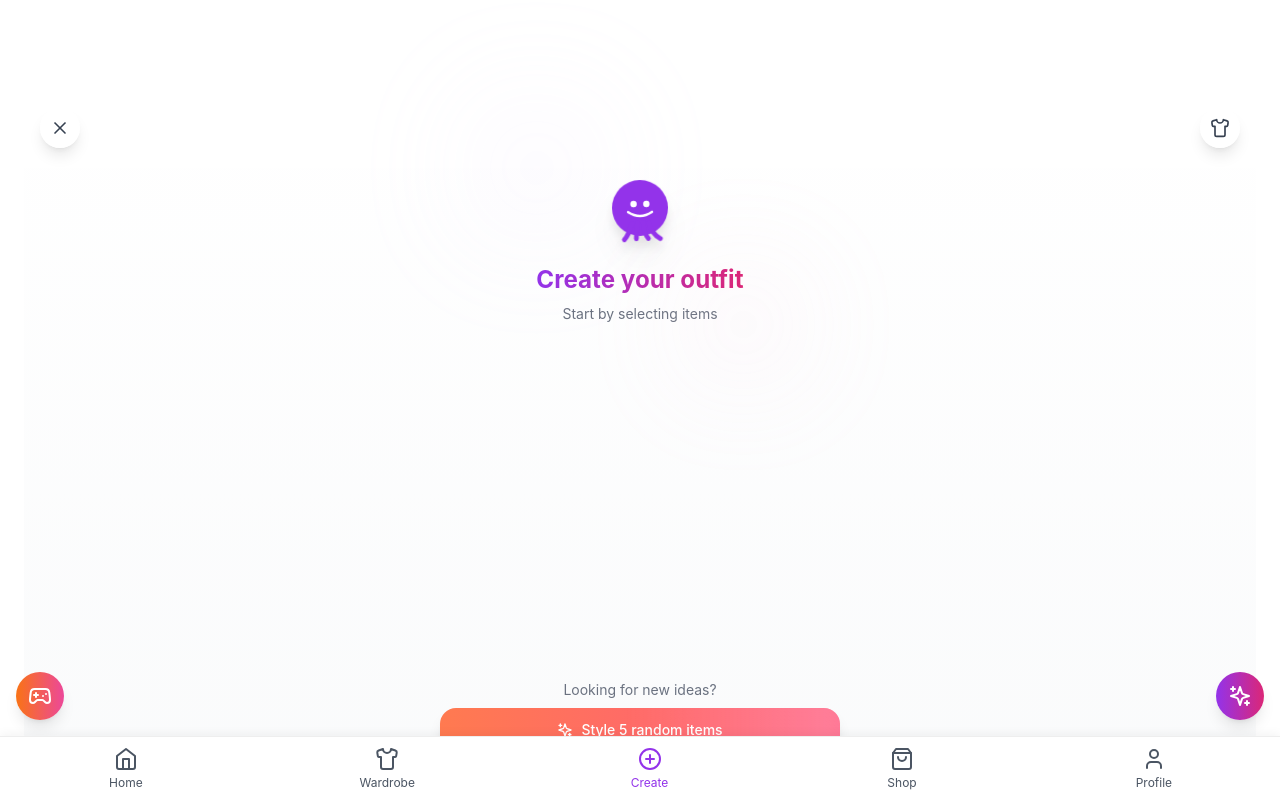
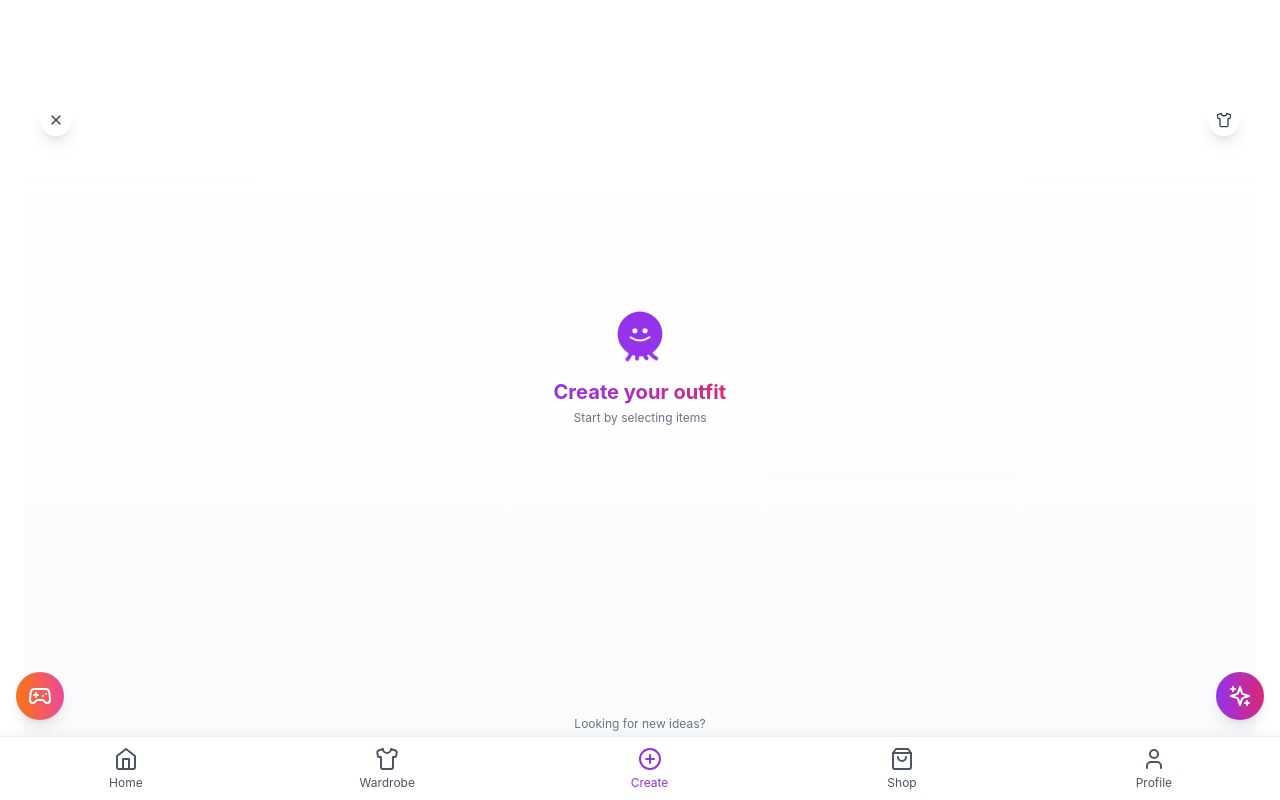
Before and after one commit to dejy100/spuntrademo-v1, a React (Vite) app: page /create in a window 1280 px wide. Built offline with nearby package versions, Linux system fonts and the light colour scheme.

Commit message:
fix(create): make page fit in single viewport
- Adjust heights to prevent any scrolling
- Make all components more compact
- Reduce spacing and font sizes
- Remove unnecessary animations

```diff
--- a/src/components/create/CreatePage.tsx
+++ b/src/components/create/CreatePage.tsx
@@ -7,83 +7,40 @@ export default function CreatePage() {
   const navigate = useNavigate();
 
   return (
-    <div className="h-screen bg-gradient-to-b from-white to-gray-50 flex flex-col">
-      {/* Top Navigation with Glassmorphism */}
-      <div className="h-[10vh] flex justify-between items-center px-4 bg-white/70 backdrop-blur-lg">
+    <div className="h-[100vh] w-full bg-gradient-to-b from-white to-gray-50 flex flex-col">
+      {/* Top Navigation */}
+      <div className="h-[8vh] flex justify-between items-center px-4 bg-white/70 backdrop-blur-lg">
         <motion.button
           whileHover={{ scale: 1.05 }}
           whileTap={{ scale: 0.95 }}
           onClick={() => navigate(-1)}
-          className="w-10 h-10 bg-white/80 rounded-full flex items-center justify-center shadow-lg hover:shadow-xl transition-all"
+          className="w-8 h-8 bg-white/80 rounded-full flex items-center justify-center shadow-lg"
         >
-          <X className="w-5 h-5 text-gray-700" />
+          <X className="w-4 h-4 text-gray-700" />
         </motion.button>
         <motion.button
           whileHover={{ scale: 1.05 }}
           whileTap={{ scale: 0.95 }}
-          className="w-10 h-10 bg-white/80 rounded-full flex items-center justify-center shadow-lg hover:shadow-xl transition-all"
+          className="w-8 h-8 bg-white/80 rounded-full flex items-center justify-center shadow-lg"
         >
-          <Shirt className="w-5 h-5 text-gray-700" />
+          <Shirt className="w-4 h-4 text-gray-700" />
         </motion.button>
       </div>
 
-      {/* Main Content with Enhanced Animation */}
-      <div className="h-[75vh] flex flex-col items-center justify-center px-6">
-        <motion.div
-          initial={{ scale: 0.9, opacity: 0, y: 20 }}
-          animate={{ scale: 1, opacity: 1, y: 0 }}
-          transition={{ duration: 0.5, ease: "easeOut" }}
-          className="text-center relative"
-        >
-          {/* Animated Background Elements */}
-          <motion.div
-            className="absolute -top-8 -left-8 w-16 h-16 bg-purple-200 rounded-full blur-3xl"
-            animate={{
-              scale: [1, 1.2, 1],
-              opacity: [0.3, 0.5, 0.3]
-            }}
-            transition={{
-              duration: 4,
-              repeat: Infinity,
-              ease: "easeInOut"
-            }}
-          />
-          <motion.div
-            className="absolute -bottom-8 -right-8 w-16 h-16 bg-pink-200 rounded-full blur-3xl"
-            animate={{
-              scale: [1.2, 1, 1.2],
-              opacity: [0.3, 0.5, 0.3]
-            }}
-            transition={{
-              duration: 4,
-              repeat: Infinity,
-              ease: "easeInOut"
-            }}
-          />
-
-          {/* Octopus Icon with Enhanced Animation */}
-          <div className="w-20 h-20 mx-auto mb-4 relative">
+      {/* Main Content */}
+      <div className="h-[82vh] flex flex-col justify-between py-8 px-4">
+        <div className="flex-1 flex flex-col items-center justify-center max-h-[45vh]">
+          {/* Logo and Title */}
+          <div className="w-16 h-16 mb-3">
             <motion.div
-              animate={{
-                rotate: [0, 5, -5, 0],
-              }}
-              transition={{
-                duration: 6,
-                repeat: Infinity,
-                ease: "easeInOut"
-              }}
+              animate={{ rotate: [0, 5, -5, 0] }}
+              transition={{ duration: 6, repeat: Infinity }}
             >
-              <svg viewBox="0 0 100 100" className="w-full h-full drop-shadow-xl">
+              <svg viewBox="0 0 100 100" className="w-full h-full">
                 <circle cx="50" cy="50" r="35" className="fill-purple-600" />
                 <circle cx="42" cy="45" r="4" fill="white" />
                 <circle cx="58" cy="45" r="4" fill="white" />
-                <path
-                  d="M 35 55 Q 50 65 65 55"
-                  stroke="white"
-                  fill="none"
-                  strokeWidth="3"
-                  strokeLinecap="round"
-                />
+                <path d="M 35 55 Q 50 65 65 55" stroke="white" fill="none" strokeWidth="3" strokeLinecap="round" />
                 {[0, 1, 2, 3].map((i) => (
                   <motion.path
                     key={i}
@@ -93,18 +50,10 @@ export default function CreatePage() {
                     fill="none"
                     strokeLinecap="round"
                     initial={{ pathLength: 0 }}
-                    animate={{
-                      pathLength: 1,
-                      y: [0, -2, 0],
-                    }}
+                    animate={{ pathLength: 1, y: [0, -2, 0] }}
                     transition={{
                       pathLength: { duration: 1, delay: i * 0.2 },
-                      y: {
-                        duration: 2,
-                        repeat: Infinity,
-                        repeatType: "reverse",
-                        delay: i * 0.3
-                      }
+                      y: { duration: 2, repeat: Infinity, repeatType: "reverse", delay: i * 0.3 }
                     }}
                   />
                 ))}
@@ -113,83 +62,58 @@ export default function CreatePage() {
           </div>
 
           <motion.h1
-            className="text-2xl font-bold mb-2 bg-gradient-to-r from-purple-600 to-pink-600 text-transparent bg-clip-text"
+            className="text-xl font-bold mb-1 bg-gradient-to-r from-purple-600 to-pink-600 text-transparent bg-clip-text"
             animate={{ scale: [1, 1.02, 1] }}
             transition={{ duration: 2, repeat: Infinity }}
           >
             Create your outfit
           </motion.h1>
-          <p className="text-gray-500 text-sm">Start by selecting items</p>
-        </motion.div>
+          <p className="text-gray-500 text-xs">Start by selecting items</p>
+        </div>
 
-        {/* Looking for new ideas section with Enhanced Design */}
-        <div className="w-full max-w-md px-6 mt-auto mb-4">
-          <motion.p
-            className="text-gray-500 text-center text-sm mb-2"
-            initial={{ opacity: 0, y: 10 }}
-            animate={{ opacity: 1, y: 0 }}
-            transition={{ delay: 0.5 }}
-          >
-            Looking for new ideas?
-          </motion.p>
+        {/* Random Style Button */}
+        <div className="w-full max-w-xs mx-auto">
+          <p className="text-gray-500 text-center text-xs mb-2">Looking for new ideas?</p>
           <motion.button
-            whileHover={{ scale: 1.02, boxShadow: "0 10px 20px rgba(255, 122, 80, 0.2)" }}
+            whileHover={{ scale: 1.02 }}
             whileTap={{ scale: 0.98 }}
-            initial={{ opacity: 0, y: 20 }}
-            animate={{ opacity: 1, y: 0 }}
-            transition={{ delay: 0.7 }}
-            className="w-full bg-gradient-to-r from-[#FF7A50] to-[#FF5B7F] text-white rounded-2xl py-3 flex items-center justify-center gap-2 shadow-lg relative overflow-hidden group"
+            className="w-full bg-gradient-to-r from-[#FF7A50] to-[#FF5B7F] text-white rounded-xl py-2.5 flex items-center justify-center gap-2 shadow-lg"
             onClick={() => navigate('/random-style')}
           >
-            <motion.div
-              className="absolute inset-0 bg-gradient-to-r from-white/0 via-white/20 to-white/0"
-              animate={{
-                x: ['-100%', '100%'],
-              }}
-              transition={{
-                duration: 2,
-                repeat: Infinity,
-                ease: "linear",
-              }}
-            />
-            <Sparkles className="w-4 h-4" />
-            <span className="font-medium text-sm">Style 5 random items</span>
+            <Sparkles className="w-3.5 h-3.5" />
+            <span className="text-xs font-medium">Style 5 random items</span>
           </motion.button>
         </div>
       </div>
 
-      {/* Bottom Navigation with Glass Effect */}
-      <div className="h-[15vh] bg-black/90 backdrop-blur-lg text-white flex items-center border-t border-white/10">
-        <div className="flex justify-around items-center w-full max-w-md mx-auto px-6">
+      {/* Bottom Navigation */}
+      <div className="h-[10vh] bg-black/90 backdrop-blur-lg text-white flex items-center">
+        <div className="w-full flex justify-around items-center px-4">
           <motion.button
             whileHover={{ scale: 1.1 }}
             whileTap={{ scale: 0.9 }}
-            className="flex flex-col items-center gap-1"
+            className="flex flex-col items-center"
           >
-            <LayoutGrid className="w-5 h-5" />
-            <span className="text-[10px] font-medium">My Outfits</span>
+            <LayoutGrid className="w-4 h-4" />
+            <span className="text-[10px] mt-0.5">My Outfits</span>
           </motion.button>
-          <div className="flex gap-6">
-            <motion.span
-              whileHover={{ scale: 1.1 }}
-              className="text-gray-400 cursor-pointer text-sm"
-            >
+
+          <div className="flex gap-5">
+            <motion.span whileHover={{ scale: 1.1 }} className="text-gray-400 cursor-pointer text-xs">
               SWIPE
             </motion.span>
-            <motion.span
-              whileHover={{ scale: 1.1 }}
-              className="text-[#FF7A50] cursor-pointer text-sm"
-            >
+            <motion.span whileHover={{ scale: 1.1 }} className="text-[#FF7A50] cursor-pointer text-xs">
               CANVAS
             </motion.span>
           </div>
+
           <motion.button
             whileHover={{ scale: 1.1 }}
             whileTap={{ scale: 0.9 }}
-            className="flex flex-col items-center gap-1"
+            className="flex flex-col items-center"
           >
-            <Image className="w-5 h-5" />
-            <span className="text-[10px] font-medium">Wallpapers</span>
+            <Image className="w-4 h-4" />
+            <span className="text-[10px] mt-0.5">Wallpapers</span>
           </motion.button>
         </div>
       </div>
```
